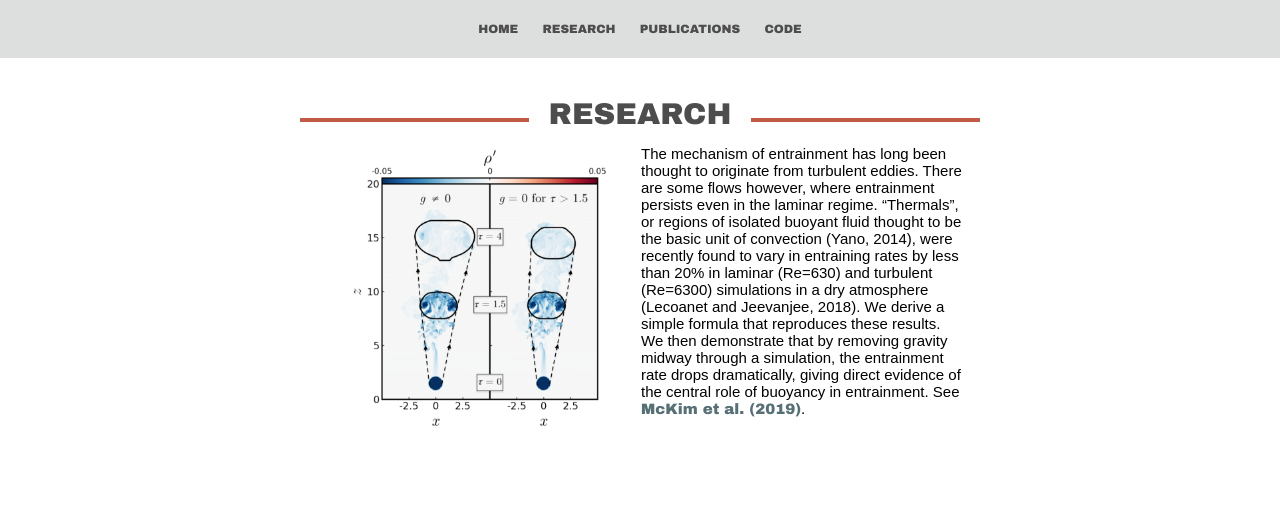
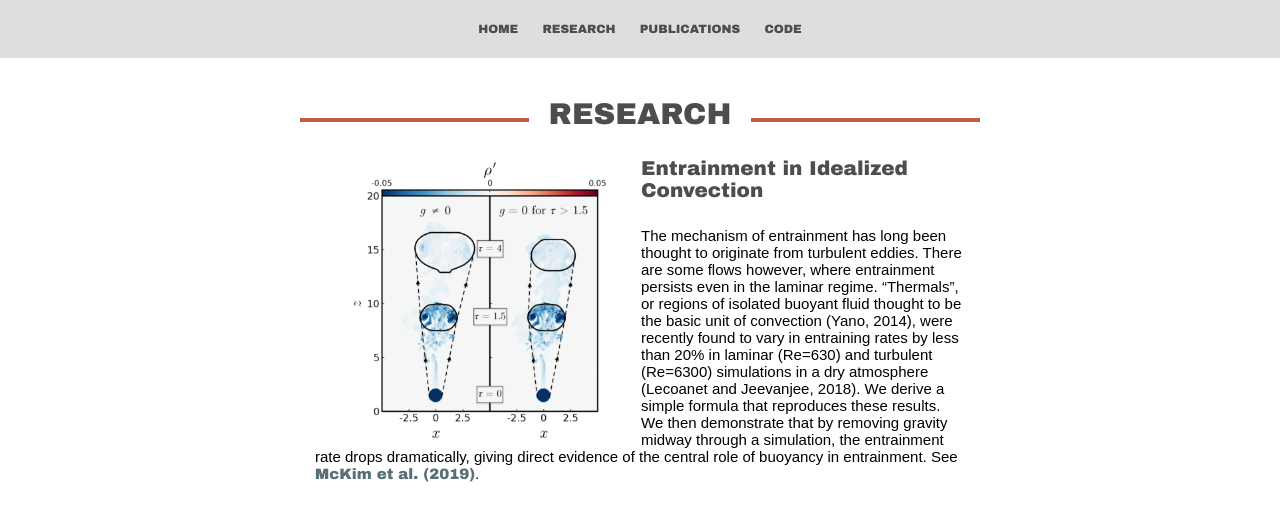
Before and after one commit to mckimb/mckimb.github.io, a Jekyll site: the page built from research/index.html, in a window 1280 px wide. Shown: the top 521 px of the page. Built offline with Jekyll 4.4.1, drawn with Linux system fonts in a browser that asks for light colours.

Commit message:
Update index.html

```diff
--- a/research/index.html
+++ b/research/index.html
@@ -26,6 +26,9 @@ img {
 		<div class="blurb">
 			<img src="/research/g_nog-5.png" alt="No entrainment without buoyancy" class="wrap" style="width:266px;height:288px;">
 		  </div>
+		<h4>
+			Entrainment in Idealized Convection
+		</h4>
 		<!--
 		<div style="font-size: 20px; color: #4d4d4d; font-family: Arial Black, Gadget, sans serif;"
 		     Entrainment in Idealized Convection
```
